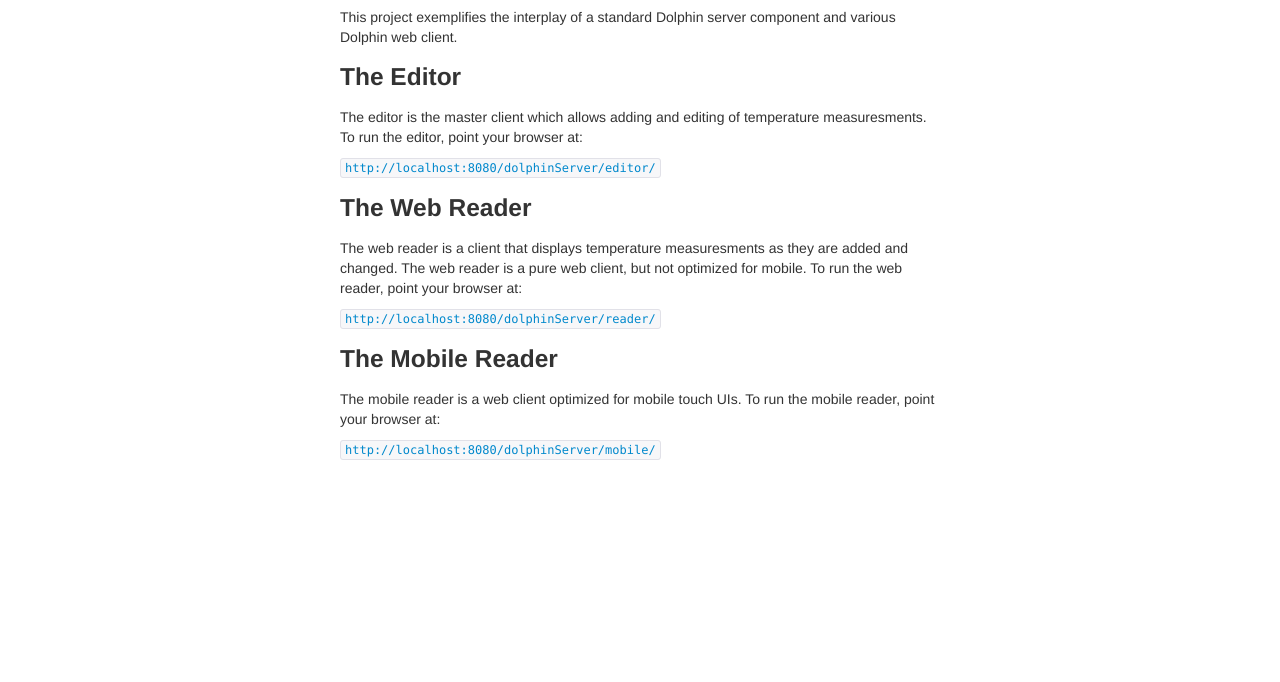
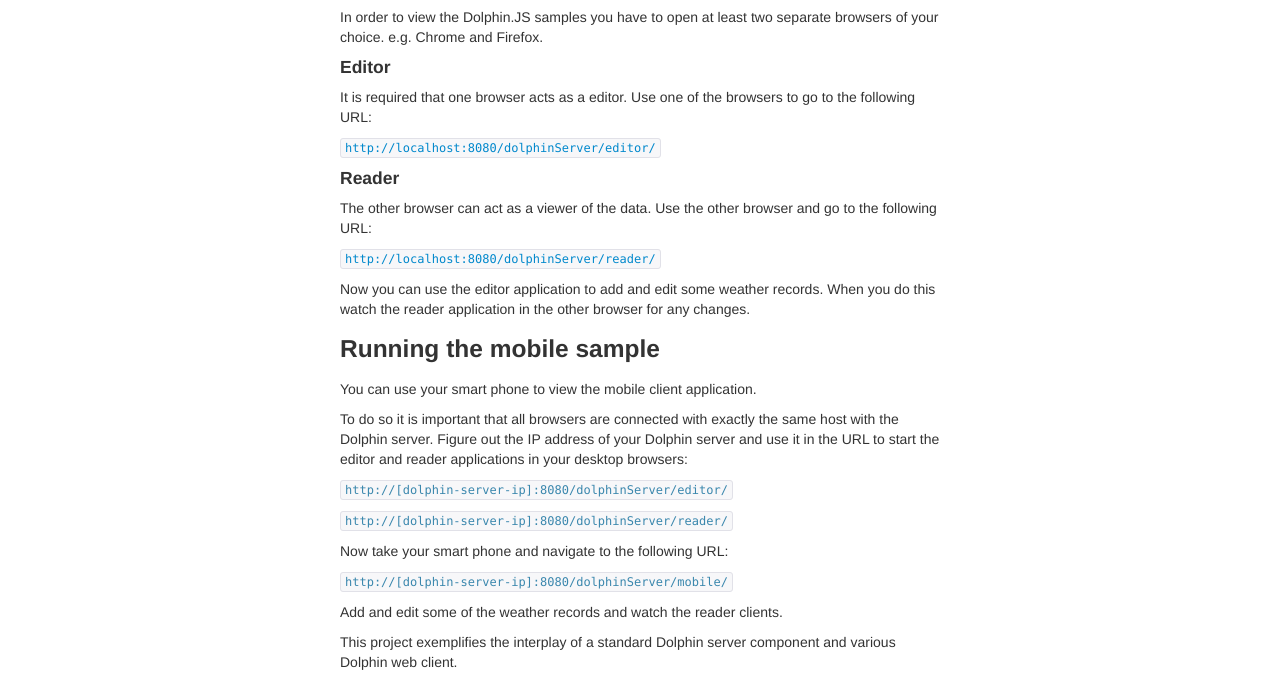
Before and after one commit to canoo/DolphinJSJumpStart, a plain HTML site: page server-app/src/main/webapp/index.html in a window 1280 px wide. Shown: the part 163-845 px from the top of the page. Before the commit the page ends 800 px from the top, so only its background shows below. Drawn offline with Linux system fonts and the light colour scheme.

Commit message:
updated index pages

```diff
--- a/server-app/src/main/webapp/index.html
+++ b/server-app/src/main/webapp/index.html
@@ -28,19 +28,34 @@
             <h1>Welcome to Dolphin.js</h1>
             <h2 class="muted">Jump Start project</h2>
 
+            <p>In order to view the Dolphin.JS samples you have to open at least two separate browsers of your choice. e.g. Chrome and Firefox.</p>
+
+            <h4>Editor</h4>
+            It is required that one browser acts as a editor. Use one of the browsers to go to the following URL:</p>
+
+            <p><code><a href="http://localhost:8080/dolphinServer/editor/" target="_blank">http://localhost:8080/dolphinServer/editor/</a> </code></p>
+
+            <h4>Reader</h4>
+            <p>The other browser can act as a viewer of the data. Use the other browser and go to the following URL:</p>
+
+            <p><code><a href="http://localhost:8080/dolphinServer/reader/" target="_blank">http://localhost:8080/dolphinServer/reader/</a> </code></p>
+
+            <p>Now you can use the editor application to add and edit some weather records. When you do this watch the reader application in the other browser for any changes.</p>
+
+            <h3>Running the mobile sample</h3>
+
+            <p>You can use your smart phone to view the mobile client application.</p>
+            <p>To do so it is important that all browsers are connected with exactly the same host with the Dolphin server. Figure out the IP address of your Dolphin server and use it in the URL to start the editor and reader applications in your desktop browsers:</p>
+
+            <p><code class="text-info">http://[dolphin-server-ip]:8080/dolphinServer/editor/</code></p>
+            <p><code class="text-info">http://[dolphin-server-ip]:8080/dolphinServer/reader/</code></p>
+
+            <p>Now take your smart phone and navigate to the following URL:</p>
+
+            <p><code class="text-info">http://[dolphin-server-ip]:8080/dolphinServer/mobile/</code></p>
+
+            <p>Add and edit some of the weather records and watch the reader clients.</p>
             <p>This project exemplifies the interplay of a standard Dolphin server component and various Dolphin web client.</p>
-
-            <h3>The Editor</h3>
-            <p>The editor is the master client which allows adding and editing of temperature measuresments. To run the editor, point your browser at:</p>
-            <p><code><a href="http://localhost:8080/dolphinServer/editor/" target="_top">http://localhost:8080/dolphinServer/editor/</a> </code></p>
-
-            <h3>The Web Reader</h3>
-            <p>The web reader is a client that displays temperature measuresments as they are added and changed. The web reader is a pure web client, but not optimized for mobile. To run the web reader, point your browser at:</p>
-            <p><code><a href="http://localhost:8080/dolphinServer/reader/" target="_top">http://localhost:8080/dolphinServer/reader/</a> </code></p>
-
-            <h3>The Mobile Reader</h3>
-            <p>The mobile reader is a web client optimized for mobile touch UIs. To run the mobile reader, point your browser at:</p>
-            <p><code><a href="http://localhost:8080/dolphinServer/mobile/" target="_top">http://localhost:8080/dolphinServer/mobile/</a> </code></p>
 
         </div>
 
```
Also changed, not shown: server-app/src/main/webapp/reader/index.html (+0 -8 lines).
